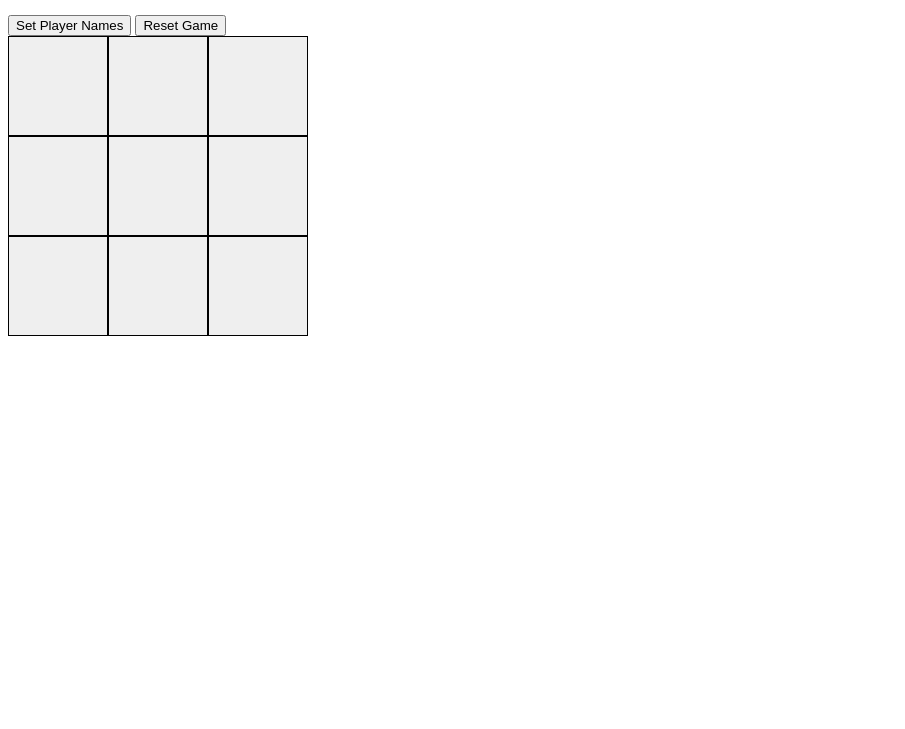
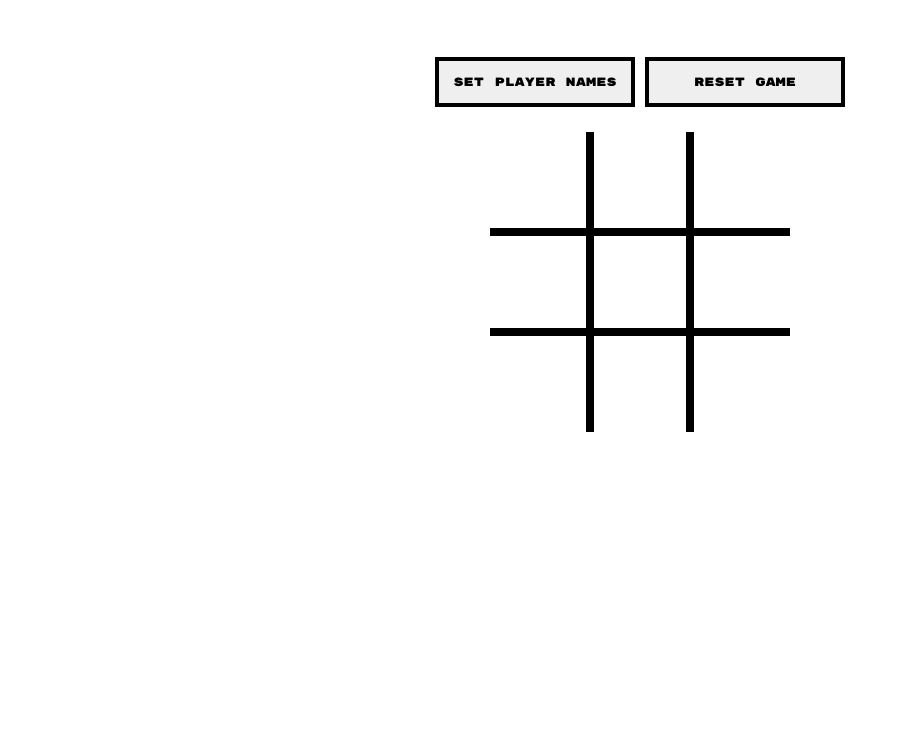
Before and after one commit to CH8091743875984/odin-tictactoe, a plain HTML site: page index.html in a window 1280 px wide. Shown: the part 71-800 px from the top of the page, without its empty margins (0-905 px from the left). Drawn offline with Linux system fonts and the light colour scheme.

Commit message:
Added basic styling

```diff
--- a/index.html
+++ b/index.html
@@ -5,6 +5,10 @@
     <meta name="viewport" content="width=device-width, initial-scale=1.0">
     <title>Play Tic Tac Toe</title>
     <link rel="stylesheet" href="styles.css">
+    <link rel="preconnect" href="https://fonts.googleapis.com">
+    <link rel="preconnect" href="https://fonts.gstatic.com" crossorigin>
+    <link href="https://fonts.googleapis.com/css2?family=Rubik+Mono+One&display=swap" rel="stylesheet">
+
     <script src="scripts.js" defer=""></script>
 </head>
 <body>
@@ -31,8 +35,10 @@
     <div id="result">
         <div id="resultMessage"></div>
     </div>
-    <button id="showPlayerDialog">Set Player Names</button>
-    <button type="button" id="resetBtn">Reset Game</button>
+    <div class="buttonDiv">
+        <button id="showPlayerDialog">Set Player Names</button>
+        <button type="button" id="resetBtn">Reset Game</button>
+    </div>
     <div id="game"></div>
 
 
--- a/styles.css
+++ b/styles.css
@@ -1,21 +1,115 @@
+body, button {
+    font-family: "Rubik Mono One", monospace;
+    font-weight: 400;
+    font-style: normal;
+}
+
+.heading, .players, #result, #showPlayerDialog, #resetBtn {
+    margin: 5px;
+    justify-content: center;
+}
+
+#game {
+    margin-top: 20px;
+    justify-content: center;
+}
+
+.heading {
+    font-size: 2rem;
+}
+
 #game > button {
     height: 100px;
     width: 100px;
     border-radius: 0;
-    border: 1px solid black;
+    border: 4px solid black;
     font-size: 3rem;
+    background-color: rgb(255, 255, 255);
+}
+
+#game > button:nth-child(1),
+#game > button:nth-child(2),
+#game > button:nth-child(3) {
+    border-top: none;
+}
+
+#game > button:nth-child(3),
+#game > button:nth-child(6),
+#game > button:nth-child(9) {
+    border-right: none;
+}
+
+#game > button:nth-child(7),
+#game > button:nth-child(8),
+#game > button:nth-child(9) {
+    border-bottom: none;
+}
+
+#game > button:nth-child(1),
+#game > button:nth-child(4),
+#game > button:nth-child(7) {
+    border-left: none;
 }
 
 #game {
     display: grid;
     grid-template-columns: repeat(3, 100px);
-
 }
 
 #playerDisplay, #result {
     height: 30px;
+    text-align: center;
 }
 
 #resultMessage {
     display: none;
+    justify-content: center;
 }
+
+#game > * {
+    align-items: center;
+    text-align: center;
+}
+
+.heading {
+    text-align: center;
+}
+
+.buttonDiv {
+    display: flex;
+    justify-content: center;
+}
+
+.buttonDiv > button {
+
+    height: 50px;
+    width: 200px;
+    text-align: center;
+    border: 4px solid black;
+    border-radius: none;
+    font-size: .75rem
+
+}
+
+#playerDialog {
+    width: 200px;
+
+}
+
+#playerDialog > form > * {
+    margin-top: 5px;
+    margin-bottom: 5px;
+}
+
+#playerDialog > form > input {
+    margin-top: 5px;
+    margin-bottom: 5px;
+    border: 2px solid black;
+    border-radius: none;
+
+}
+
+#confirmPlayerBtn, #closePlayerBtn {
+    border: 2px solid black;
+    border-radius: none;
+}
```
